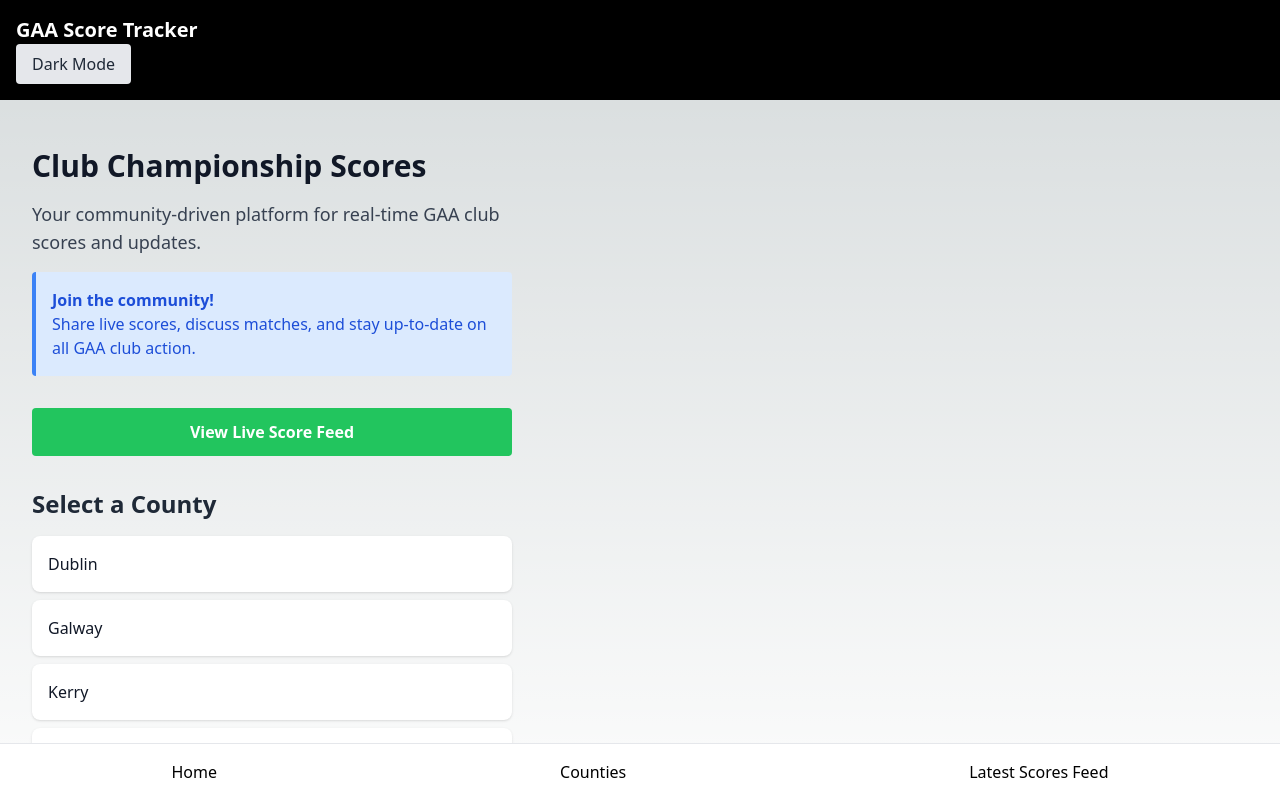
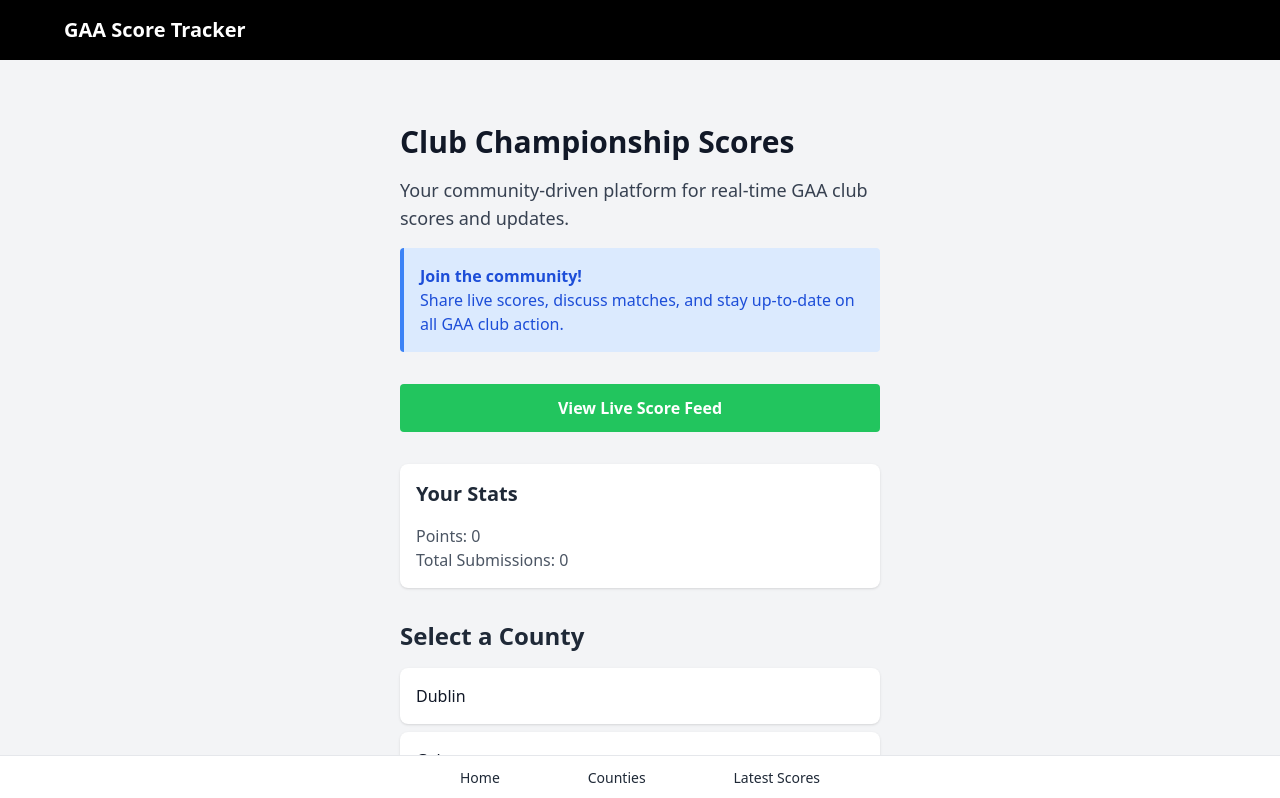
Before and after one commit to MikeLynagh/gaa-score-tracker, a Next.js app: page / in a window 1280 px wide. Shown: the top 798 px of the page. Built offline with nearby package versions, Linux system fonts and the light colour scheme; no server answers.

Commit message:
added incentive points

```diff
--- a/components/Layout.js
+++ b/components/Layout.js
@@ -1,38 +1,34 @@
-// components/Layout.js
 import Link from 'next/link';
-import LiveScoreFeed from './LiveScoreFeed';
-import ThemeToggle from './ThemeToggle';
 
 export default function Layout({ children }) {
   return (
-    <div className="min-h-screen flex flex-col">
-      <header className="bg-black text-white p-4 justify-center">
-        <h1 className="text-xl font-bold">GAA Score Tracker</h1>
-        <ThemeToggle />
+    <div className="min-h-screen flex flex-col bg-gray-100 dark:bg-gray-900">
+      <header className="bg-black text-white p-4">
+        <div className="max-w-6xl mx-auto flex justify-between items-center">
+          <h1 className="text-xl font-bold">GAA Score Tracker</h1>
+          {/* <ThemeToggle /> */}
+        </div>
       </header>
 
-      <main className="flex-grow flex">
-        <div className="w-4/4 p-4">
-          {children}
-        </div>
-
+      <main className="flex-grow container mx-auto px-4 py-8 mb-16">
+        {children}
       </main>
 
-      <nav className="bg-white border-t fixed bottom-0 left-0 right-0">
-        <ul className="flex justify-around">
+      <nav className="bg-white dark:bg-gray-800 border-t dark:border-gray-700 fixed bottom-0 left-0 right-0">
+        <ul className="flex justify-around max-w-md mx-auto">
           <li>
-            <Link href="/" className="block p-4">
-              Home
+            <Link href="/" className="block py-3 px-4 text-center text-sm">
+              <span className="block text-gray-800 dark:text-gray-200">Home</span>
             </Link>
           </li>
           <li>
-            <Link href="/counties" className="block p-4">
-              Counties
+            <Link href="/counties" className="block py-3 px-4 text-center text-sm">
+              <span className="block text-gray-800 dark:text-gray-200">Counties</span>
             </Link>
           </li>
           <li>
-            <Link href="/live" className="block p-4">
-              Latest Scores Feed
+            <Link href="/live" className="block py-3 px-4 text-center text-sm">
+              <span className="block text-gray-800 dark:text-gray-200">Latest Scores</span>
             </Link>
           </li>
         </ul>
--- a/components/LiveScoreFeed.js
+++ b/components/LiveScoreFeed.js
@@ -4,6 +4,8 @@ import { db } from '../lib/firebase';
 
 export default function LiveScoreFeed() {
   const [liveScores, setLiveScores] = useState([]);
+  const [isLoading, setIsLoading] = useState(true);
+  const [error, setError] = useState(null);
 
   useEffect(() => {
     const scoresQuery = query(
@@ -12,13 +14,14 @@ export default function LiveScoreFeed() {
       limit(10)
     );
 
-    const unsubscribe = onSnapshot(scoresQuery, async (querySnapshot) => {
+    const unsubscribe = onSnapshot(scoresQuery,
+      async (querySnapshot) => {
+        try {
           const scoresPromises = querySnapshot.docs.map(async (doc) => {
             const data = doc.data();
             const fixtureRef = doc.ref.parent.parent;
             const fixtureSnap = await getDoc(fixtureRef);
             const fixtureData = fixtureSnap.data();
-
             return {
               id: doc.id,
               homeTeam: fixtureData?.homeTeam || 'Home Team',
@@ -44,31 +47,65 @@ export default function LiveScoreFeed() {
           }, []);
 
           setLiveScores(uniqueScores);
-    });
+          setIsLoading(false);
+        } catch (err) {
+          console.error("Error fetching live scores:", err);
+          setError("Failed to fetch live scores. Please try again later.");
+          setIsLoading(false);
+        }
+      },
+      (err) => {
+        console.error("Error in onSnapshot:", err);
+        setError("An error occurred while fetching live scores.");
+        setIsLoading(false);
+      }
+    );
 
     return () => unsubscribe();
   }, []);
 
+  if (isLoading) {
     return (
-    <div className="bg-white dark:bg-gray-800 shadow-md rounded-lg p-4">
-      <h2 className="text-2xl font-bold mb-4 dark:text-white">Latest Scores</h2>
+      <div className="bg-white dark:bg-gray-800 shadow-md rounded-lg p-6 text-center">
+        <p className="text-gray-600 dark:text-gray-400">Loading latest scores...</p>
+      </div>
+    );
+  }
+
+  if (error) {
+    return (
+      <div className="bg-white dark:bg-gray-800 shadow-md rounded-lg p-6 text-center">
+        <p className="text-red-600 dark:text-red-400">{error}</p>
+      </div>
+    );
+  }
+
+  return (
+    <div className="bg-white dark:bg-gray-800 shadow-md rounded-lg p-6">
+      <h2 className="text-2xl font-bold mb-6 text-gray-900 dark:text-white">Latest Scores</h2>
       {liveScores.length > 0 ? (
-        <ul className="space-y-4">
+        <ul className="space-y-6">
           {liveScores.map((score) => (
-            <li key={score.id} className="border-b pb-2 dark:border-gray-700">
-              <p className="font-semibold dark:text-white">{score.homeTeam} vs {score.awayTeam}</p>
-              <p className="dark:text-gray-300">{score.homeScore} - {score.awayScore}</p>
-              <p className="text-sm text-gray-500 dark:text-gray-400">
+            <li key={score.id} className="border-b pb-4 dark:border-gray-700">
+              <div className="flex justify-between items-center mb-2">
+                <span className="font-semibold text-lg text-gray-900 dark:text-white">{score.homeTeam}</span>
+                <span className="font-bold text-xl text-gray-900 dark:text-white">{score.homeScore}</span>
+              </div>
+              <div className="flex justify-between items-center mb-2">
+                <span className="font-semibold text-lg text-gray-900 dark:text-white">{score.awayTeam}</span>
+                <span className="font-bold text-xl text-gray-900 dark:text-white">{score.awayScore}</span>
+              </div>
+              <p className="text-sm text-gray-600 dark:text-gray-400">
                 {score.county} - {score.competition}
               </p>
-              <p className="text-xs text-gray-400 dark:text-gray-500">
+              <p className="text-xs text-gray-500 dark:text-gray-500 mt-1">
                 {score.timestamp?.toDate().toLocaleString()}
               </p>
             </li>
           ))}
         </ul>
       ) : (
-        <p className="dark:text-gray-300">No live scores available at the moment.</p>
+        <p className="text-gray-600 dark:text-gray-400 text-center">No live scores available at the moment.</p>
       )}
     </div>
   );
--- a/components/PlayInput.js
+++ b/components/PlayInput.js
@@ -1,24 +1,16 @@
-import React, { useState, useEffect, useRef } from 'react';
+import React, { useState, useEffect } from 'react';
 import { collection, addDoc, serverTimestamp } from "firebase/firestore";
 import { db } from '../lib/firebase';
+import { addPoints } from './utils/userIncentives';
 
 function PlayInput({ fixtureId, county, currentScore, onScoreUpdate }) {
   const [scores, setScores] = useState(currentScore);
   const [isSubmitting, setIsSubmitting] = useState(false);
-  const submitTimeoutRef = useRef(null);
-  const isSubmittingRef = useRef(false);
+  const [message, setMessage] = useState('');
 
   useEffect(() => {
     setScores(currentScore);
   }, [currentScore]);
-
-  useEffect(() => {
-    return () => {
-      if (submitTimeoutRef.current) {
-        clearTimeout(submitTimeoutRef.current);
-      }
-    };
-  }, []);
 
   const handleScoreChange = (team, type, value) => {
     setScores(prev => ({
@@ -31,15 +23,10 @@ function PlayInput({ fixtureId, county, currentScore, onScoreUpdate }) {
   };
 
   const submitScores = async () => {
-    if (isSubmittingRef.current) return;
-    isSubmittingRef.current = true;
+    if (isSubmitting) return;
     setIsSubmitting(true);
+    setMessage('');
 
-    if (submitTimeoutRef.current) {
-      clearTimeout(submitTimeoutRef.current);
-    }
-
-    submitTimeoutRef.current = setTimeout(async () => {
     if (county && fixtureId) {
       const scoresRef = collection(db, 'counties', county, 'competitions', 'senior-football-championship', 'fixtures', fixtureId, 'scores');
       try {
@@ -49,31 +36,38 @@ function PlayInput({ fixtureId, county, currentScore, onScoreUpdate }) {
           timestamp: serverTimestamp(),
           submittedBy: "anonymous"
         });
-          console.log("Score successfully submitted!");
+
+        // Add points for score submission
+        if (typeof window !== 'undefined') { // Ensure localStorage is accessed in the browser
+          const updatedUserData = addPoints(10); // Award 10 points for each submission
+          setMessage(`Score submitted successfully! You earned 10 points. Total points: ${updatedUserData.points}`);
+        }
+
+        if (onScoreUpdate) onScoreUpdate(scores);
       } catch (error) {
         console.error("Error submitting score: ", error);
+        setMessage("Error submitting score. Please try again.");
       } finally {
         setIsSubmitting(false);
-          isSubmittingRef.current = false;
       }
     } else {
       setIsSubmitting(false);
-        isSubmittingRef.current = false;
+      setMessage("Missing fixture or county information.");
     }
-    }, 500);  // 500ms debounce
   };
 
+
   return (
-    <div className="bg-gray-100 p-4 rounded-lg shadow-sm">
+    <div className="bg-white p-4 rounded-lg shadow-sm">
       <h3 className="text-lg font-semibold mb-4 text-gray-800">Update Scores</h3>
       {['teamA', 'teamB'].map(team => (
         <div key={team} className="mb-4">
-          <h4 className="text-md font-medium mb-2 text-gray-800">
+          <h4 className="text-md font-medium mb-2 text-gray-700">
             {team === 'teamA' ? 'Home Team' : 'Away Team'}
           </h4>
           <div className="flex space-x-4 mb-2">
             <div className="flex-1">
-              <label className="block text-sm font-medium mb-1 text-gray-700">Goals:</label>
+              <label className="block text-sm font-medium mb-1 text-gray-600">Goals:</label>
               <input
                 type="number"
                 min="0"
@@ -83,7 +77,7 @@ function PlayInput({ fixtureId, county, currentScore, onScoreUpdate }) {
               />
             </div>
             <div className="flex-1">
-              <label className="block text-sm font-medium mb-1 text-gray-700">Points:</label>
+              <label className="block text-sm font-medium mb-1 text-gray-600">Points:</label>
               <input
                 type="number"
                 min="0"
@@ -102,6 +96,7 @@ function PlayInput({ fixtureId, county, currentScore, onScoreUpdate }) {
       >
         {isSubmitting ? 'Submitting...' : 'Submit Scores'}
       </button>
+      {message && <p className="mt-4 text-center text-sm text-gray-600">{message}</p>}
     </div>
   );
 }
--- a/components/ScoreDisplay.js
+++ b/components/ScoreDisplay.js
@@ -3,7 +3,7 @@ export default function ScoreDisplay({ teamA, teamB, currentScore, calculateTota
         <div className="bg-gray-100 p-4 rounded-lg shadow-sm mb-6">
             <div className="flex justify-between items-center mb-2">
                 <div className="text-center w-2/5">
-                    <h2 className="text-sm font-semibold mb-1 truncate text-gray-800">{teamA}</h2>
+                    <h2 className="text-sm font-semibold mb-1 truncate text-gray-900">{teamA}</h2>
                     <p className="text-2xl font-bold text-gray-800">{formatScore('teamA')}</p>
                     <p className="text-xs text-gray-700">({calculateTotalScore('teamA')})</p>
                 </div>
--- a/components/ThemeToggle.js
+++ /dev/null
@@ -1,33 +0,0 @@
-// components/ThemeToggle.js
-import { useState, useEffect } from 'react';
-
-export default function ThemeToggle() {
-  const [theme, setTheme] = useState('system');
-
-  useEffect(() => {
-    // Check for saved theme preference or use system preference
-    const savedTheme = localStorage.getItem('theme');
-    if (savedTheme) {
-      setTheme(savedTheme);
-      document.documentElement.setAttribute('data-theme', savedTheme);
-    } else {
-      setTheme('system');
-    }
-  }, []);
-
-  const toggleTheme = () => {
-    const newTheme = theme === 'dark' ? 'light' : 'dark';
-    setTheme(newTheme);
-    localStorage.setItem('theme', newTheme);
-    document.documentElement.setAttribute('data-theme', newTheme);
-  };
-
-  return (
-    <button
-      onClick={toggleTheme}
-      className="px-4 py-2 rounded bg-gray-200 dark:bg-gray-700 text-gray-800 dark:text-white"
-    >
-      {theme === 'dark' ? 'Light Mode' : 'Dark Mode'}
-    </button>
-  );
-}
--- /dev/null
+++ b/components/UserStats.js
@@ -0,0 +1,32 @@
+import { useState, useEffect } from 'react';
+import { getUserData } from './utils/userIncentives';
+
+export default function UserStats() {
+  const [userData, setUserData] = useState(null);
+
+  useEffect(() => {
+    if (typeof window !== 'undefined') {
+      setUserData(getUserData()); // Access localStorage only on the client
+    }
+  }, []);
+
+  if (!userData) return null;
+
+  return (
+    <div className="bg-white shadow rounded-lg p-4 mt-4">
+      <h2 className="text-xl font-semibold mb-4 text-gray-800">Your Stats</h2>
+      <p className="text-gray-600">Points: {userData.points}</p>
+      <p className="text-gray-600">Total Submissions: {userData.submissions}</p>
+      {userData.badges.length > 0 && (
+        <div className="mt-4">
+          <h3 className="text-lg font-semibold mb-2 text-gray-800">Badges</h3>
+          <ul className="list-disc list-inside">
+            {userData.badges.map(badge => (
+              <li key={badge} className="text-gray-600">{badge}</li>
+            ))}
+          </ul>
+        </div>
+      )}
+    </div>
+  );
+}
--- /dev/null
+++ b/components/utils/userIncentives.js
@@ -0,0 +1,50 @@
+
+const USER_DATA_KEY = 'gaa_tracker_user_data';
+
+export function getUserData() {
+  const data = localStorage.getItem(USER_DATA_KEY);
+  return data ? JSON.parse(data) : {
+    points: 0,
+    badges: [],
+    submissions: 0,
+    lastSubmission: null
+  };
+}
+
+export function updateUserData(newData) {
+  localStorage.setItem(USER_DATA_KEY, JSON.stringify(newData));
+}
+
+export function addPoints(points) {
+  const userData = getUserData();
+  userData.points += points;
+  userData.submissions += 1;
+
+  // Check for daily submission
+  const today = new Date().toDateString();
+  if (userData.lastSubmission !== today) {
+    userData.points += 5; // Bonus for first submission of the day
+    userData.lastSubmission = today;
+  }
+
+  checkAndAwardBadges(userData);
+  updateUserData(userData);
+  return userData;
+}
+
+function checkAndAwardBadges(userData) {
+  const badgeCriteria = [
+    { name: 'Junior B commitment ', condition: userData.submissions >= 1, points: 10 },
+    { name: 'Star Club Man', condition: userData.submissions >= 10, points: 50 },
+    { name: 'Club All Star', condition: userData.submissions >= 50, points: 100 },
+    { name: 'County Level Player', condition: userData.points >= 500, points: 200 },
+    { name: 'Future Hall of Famer', condition: userData.submissions >= 100, points: 500 }
+  ];
+
+  badgeCriteria.forEach(badge => {
+    if (badge.condition && !userData.badges.includes(badge.name)) {
+      userData.badges.push(badge.name);
+      userData.points += badge.points; // Award points for earning a badge
+    }
+  });
+}
--- a/pages/counties.js
+++ b/pages/counties.js
@@ -16,12 +16,12 @@ export default function Counties() {
 
   return (
     <div className="max-w-md mx-auto px-4 py-6">
-      <h1 className="text-2xl font-bold mb-6">Counties</h1>
+      <h1 className="text-2xl font-bold mb-6 text-gray-900 ">Counties</h1>
       <ul className="space-y-2">
         {counties.map(county => (
           <li key={county} className="bg-white shadow rounded-lg">
             <Link href={`/county/${county}`} className="block p-4 hover:bg-gray-50">
-              {county}
+            <span className='text-gray-900 dark:text-white font-medium'>{county}</span>
             </Link>
           </li>
         ))}
--- a/pages/index.js
+++ b/pages/index.js
@@ -1,5 +1,6 @@
 import Link from 'next/link'
 import { useEffect, useState, useRef, useCallback } from 'react'
+import UserStats from '@/components/UserStats'
 
 export default function Home() {
   const [counties, setCounties] = useState([])
@@ -55,6 +56,9 @@ export default function Home() {
           View Live Score Feed
         </Link>
       </section>
+      <section>
+        <UserStats />
+      </section>
 
       <section className="space-y-4">
         <h2 className="text-2xl font-semibold text-gray-800 dark:text-gray-200">Select a County</h2>
```
Also changed, not shown: pages/county/[name].js (+6 -5 lines), pages/fixture/[county]/[id].js (+5 -3 lines), pages/live.js (+3 -8 lines). Lines whose indentation alone changed are shown as unchanged.
